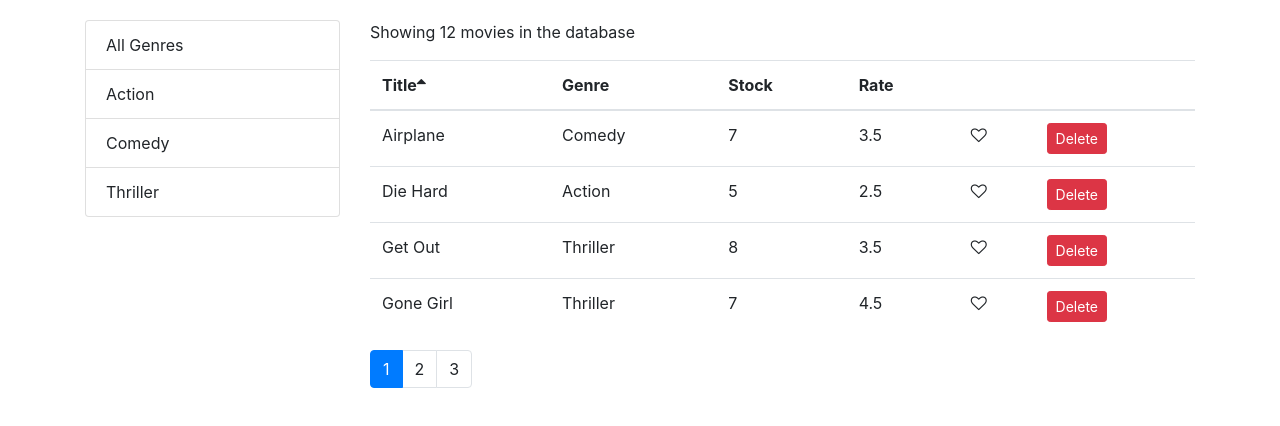
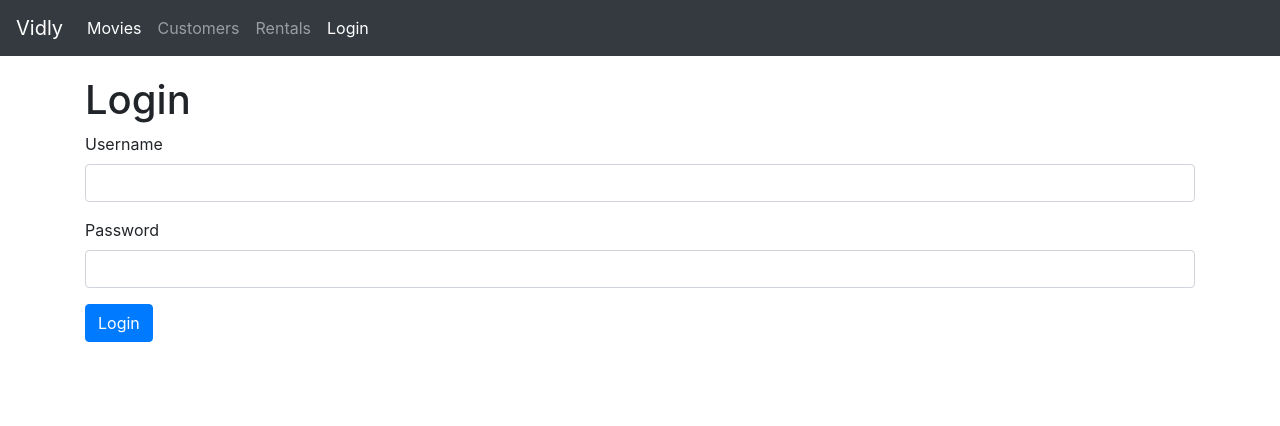
Before and after one commit to afrizaharahap/vidly-app, a React (Create React App) app: page /login in a window 1280 px wide. Shown: the top 426 px of the page. Built offline with nearby package versions, Linux system fonts and the light colour scheme.

Commit message:
update routes form

```diff
--- a/package.json
+++ b/package.json
@@ -12,6 +12,7 @@
     "prop-types": "^15.6.2",
     "react": "^17.0.2",
     "react-dom": "^17.0.2",
+    "react-router-dom": "^4.3.1",
     "react-scripts": "5.0.0",
     "web-vitals": "^2.1.4"
   },
--- a/src/App.js
+++ b/src/App.js
@@ -1,14 +1,32 @@
 import React, { Component } from "react";
+import { Route, Redirect, Switch } from "react-router-dom";
 import Movies from "./components/movies";
+import MovieForm from "./components/movieForm";
+import Customers from "./components/customers";
+import Rentals from "./components/rentals";
+import NotFound from "./components/notFound";
+import NavBar from "./components/navBar";
+import LoginForm from "./components/loginForm";
 import "./App.css";
 
 class App extends Component {
-  state = {};
   render() {
     return (
-      <main className="container">
-        <Movies />
-      </main>
+      <React.Fragment>
+        <NavBar />
+        <main className="container">
+          <Switch>
+            <Route path="/login" component={LoginForm} />
+            <Route path="/movies/:id" component={MovieForm} />
+            <Route path="/movies" component={Movies} />
+            <Route path="/customers" component={Customers} />
+            <Route path="/rentals" component={Rentals} />
+            <Route path="/not-found" component={NotFound} />
+            <Redirect from="/" exact to="/movies" />
+            <Redirect to="/not-found" />
+          </Switch>
+        </main>
+      </React.Fragment>
     );
   }
 }
--- /dev/null
+++ b/src/components/customers.jsx
@@ -0,0 +1,7 @@
+import React from "react";
+
+const Customers = () => {
+  return <h1>Customers</h1>;
+};
+
+export default Customers;
--- /dev/null
+++ b/src/components/loginForm.jsx
@@ -0,0 +1,24 @@
+import React, { Component } from "react";
+
+class LoginForm extends Component {
+  render() {
+    return (
+      <div>
+        <h1>Login</h1>
+        <form>
+          <div className="form-group">
+            <label htmlFor="username">Username</label>
+            <input id="username" type="text" className="form-control" />
+          </div>
+          <div className="form-group">
+            <label htmlFor="password">Password</label>
+            <input id="password" type="text" className="form-control" />
+          </div>
+          <button className="btn btn-primary">Login</button>
+        </form>
+      </div>
+    );
+  }
+}
+
+export default LoginForm;
--- /dev/null
+++ b/src/components/movieForm.jsx
@@ -0,0 +1,17 @@
+import React from "react";
+
+const MovieForm = ({ match, history }) => {
+  return (
+    <div>
+      <h1>Movie Form {match.params.id}</h1>;
+      <button
+        className="btn btn-primary"
+        onClick={() => history.push("/movies")}
+      >
+        Save
+      </button>
+    </div>
+  );
+};
+
+export default MovieForm;
--- a/src/components/moviesTable.jsx
+++ b/src/components/moviesTable.jsx
@@ -1,10 +1,17 @@
 import React, { Component } from "react";
+import { Link } from "react-router-dom";
 import Table from "./common/table";
 import Like from "./common/like";
 
 class MoviesTable extends Component {
   columns = [
-    { path: "title", label: "Title" },
+    {
+      path: "title",
+      label: "Title",
+      content: (movie) => (
+        <Link to={`/movies/${movie._id}`}>{movie.title}</Link>
+      ),
+    },
     { path: "genre.name", label: "Genre" },
     { path: "numberInStock", label: "Stock" },
     { path: "dailyRentalRate", label: "Rate" },
--- /dev/null
+++ b/src/components/navBar.jsx
@@ -0,0 +1,41 @@
+import React from "react";
+import { Link, NavLink } from "react-router-dom";
+
+const NavBar = () => {
+  return (
+    <nav className="navbar navbar-expand-lg navbar-dark bg-dark ">
+      <Link className="navbar-brand" to="/">
+        Vidly
+      </Link>
+      <button
+        className="navbar-toggler"
+        type="button"
+        data-toggle="collapse"
+        data-target="#navbarNavAltMarkup"
+        aria-controls="navbarNavAltMarkup"
+        aria-expanded="false"
+        aria-label="Toggle navigation"
+      >
+        <span className="navbar-toggler-icon"></span>
+      </button>
+      <div className="collapse navbar-collapse" id="navbarNavAltMarkup">
+        <div className="navbar-nav">
+          <NavLink className="nav-item nav-link active" to="/movies">
+            Movies <span className="sr-only">(current)</span>
+          </NavLink>
+          <NavLink className="nav-item nav-link" to="/customers">
+            Customers
+          </NavLink>
+          <NavLink className="nav-item nav-link" to="/rentals">
+            Rentals
+          </NavLink>
+          <NavLink className="nav-item nav-link" to="/login">
+            Login
+          </NavLink>
+        </div>
+      </div>
+    </nav>
+  );
+};
+
+export default NavBar;
--- /dev/null
+++ b/src/components/notFound.jsx
@@ -0,0 +1,7 @@
+import React from "react";
+
+const NotFound = () => {
+  return <h1>Not Found</h1>;
+};
+
+export default NotFound;
--- /dev/null
+++ b/src/components/rentals.jsx
@@ -0,0 +1,7 @@
+import React from "react";
+
+const Rentals = () => {
+  return <h1>Rentals</h1>;
+};
+
+export default Rentals;
--- a/src/index.css
+++ b/src/index.css
@@ -1,9 +1,9 @@
 body {
   margin: 0;
-  padding-top: 20px;
-  padding-right: 10px;
-  padding-bottom: 10px;
-  padding-left: 10px;
+  padding-top: 0px;
+  padding-right: 0px;
+  padding-bottom: 0px;
+  padding-left: 0px;
   /* font-family: -apple-system, BlinkMacSystemFont, "Segoe UI", "Roboto", "Oxygen",
     "Ubuntu", "Cantarell", "Fira Sans", "Droid Sans", "Helvetica Neue",
     sans-serif,
@@ -13,6 +13,9 @@
 .clickable {
   cursor: pointer;
 }
+.navbar {
+  margin-bottom: 20px;
+}
 
 code {
   font-family: source-code-pro, Menlo, Monaco, Consolas, "Courier New",
```
Also changed, not shown: src/index.js (+5 -2 lines), 1 other file (tests, documents, lock files or other folders).
